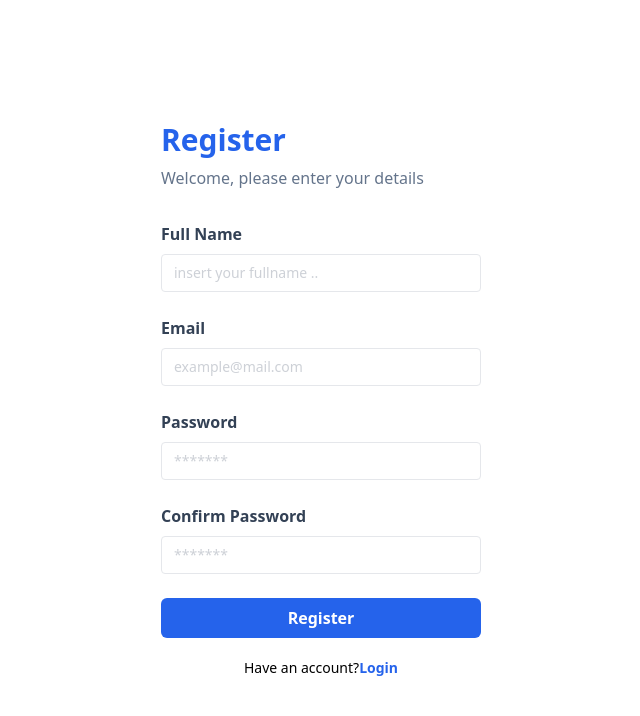
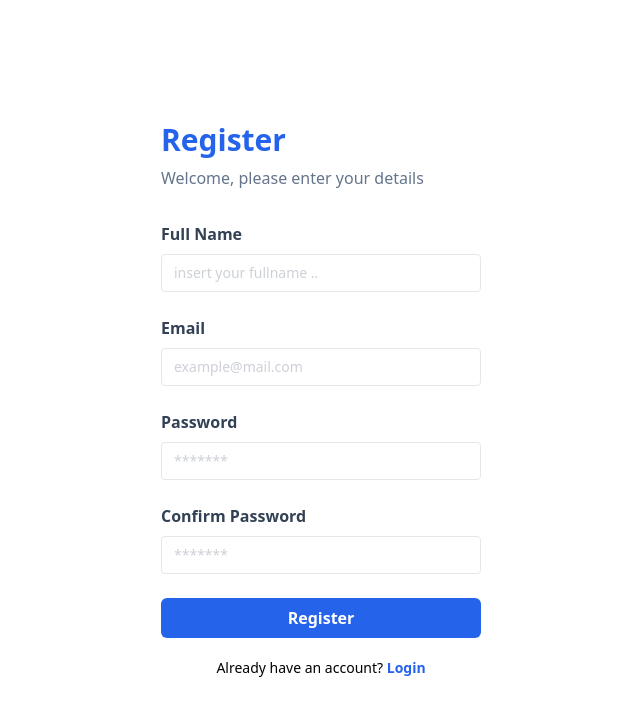
Before and after one commit to danimisme/toko-online, a React (Vite) app: page /register in a window 1280 px wide. Shown: the top 716 px of the page, without its empty margins (319-959 px from the left). Built offline with nearby package versions, Linux system fonts and the light colour scheme.

Commit message:
menerapka coditional rendering

```diff
--- a/src/Pages/login.jsx
+++ b/src/Pages/login.jsx
@@ -1,16 +1,9 @@
 import AuthLayout from "../componnents/Layouts/AuthLayouts";
 import FormLogin from "../componnents/Fragments/FormLogin";
-import { Link } from "react-router-dom";
 const LoginPage = () => {
   return (
-    <AuthLayout title="Login">
+    <AuthLayout title="Login" type="login">
       <FormLogin />
-      <p className="text-sm mt-5 text-center">
-        Don't have an account?
-        <Link to="/register" className="text-blue-600 font-bold">
-          Register
-        </Link>
-      </p>
     </AuthLayout>
   );
 };
--- a/src/Pages/register.jsx
+++ b/src/Pages/register.jsx
@@ -1,16 +1,9 @@
 import AuthLayout from "../componnents/Layouts/AuthLayouts";
 import FormRegister from "../componnents/Fragments/FormRegister";
-import { Link } from "react-router-dom";
 const RegisterPage = () => {
   return (
-    <AuthLayout title="Register">
+    <AuthLayout title="Register" type="register">
       <FormRegister />
-      <p className="text-sm mt-5 text-center">
-        Have an account?
-        <Link to="/login" className="text-blue-600 font-bold">
-          Login
-        </Link>
-      </p>
     </AuthLayout>
   );
 };
--- a/src/componnents/Layouts/AuthLayouts.jsx
+++ b/src/componnents/Layouts/AuthLayouts.jsx
@@ -1,7 +1,7 @@
-import FormLogin from "../Fragments/FormLogin"
+import { Link } from "react-router-dom";
 
 const AuthLayout = (props) => {
-    const {children , title} = props
+  const { children, title, type } = props;
   return (
     <div className="flex justify-center min-h-screen items-center">
       <div className="w-full max-w-xs">
@@ -10,9 +10,25 @@ const AuthLayout = (props) => {
           Welcome, please enter your details
         </p>
         {children}
+        <p className="text-sm mt-5 text-center">
+          {type === "login"
+            ? "Don't have an account? "
+            : "Already have an account? "}
+
+          {type === "login" && (
+            <Link to="/register" className="text-blue-600 font-bold">
+              Register
+            </Link>
+          )}
+          {type === "register" && (
+            <Link to="/login" className="text-blue-600 font-bold">
+              Login
+            </Link>
+          )}
+        </p>
       </div>
     </div>
-    )
-}
+  );
+};
 
-export default AuthLayout
+export default AuthLayout;
```
Lines whose indentation alone changed are shown as unchanged.
